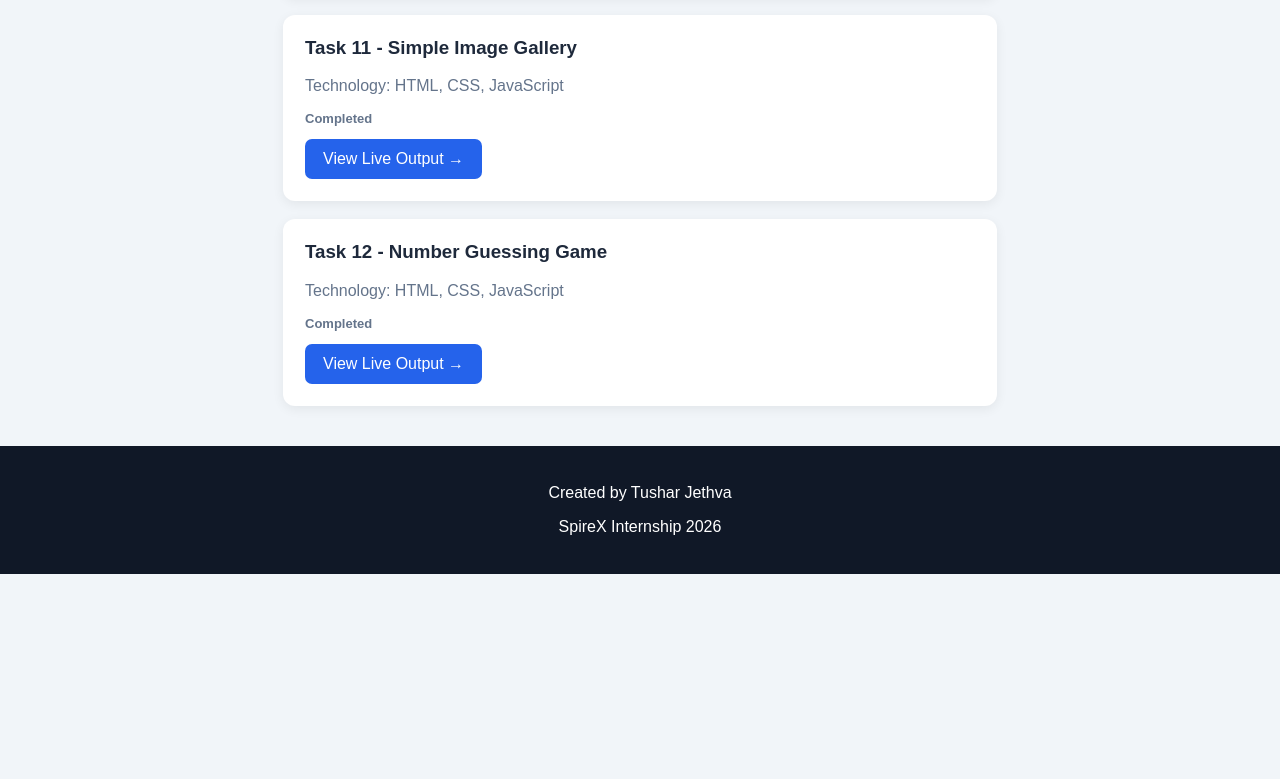
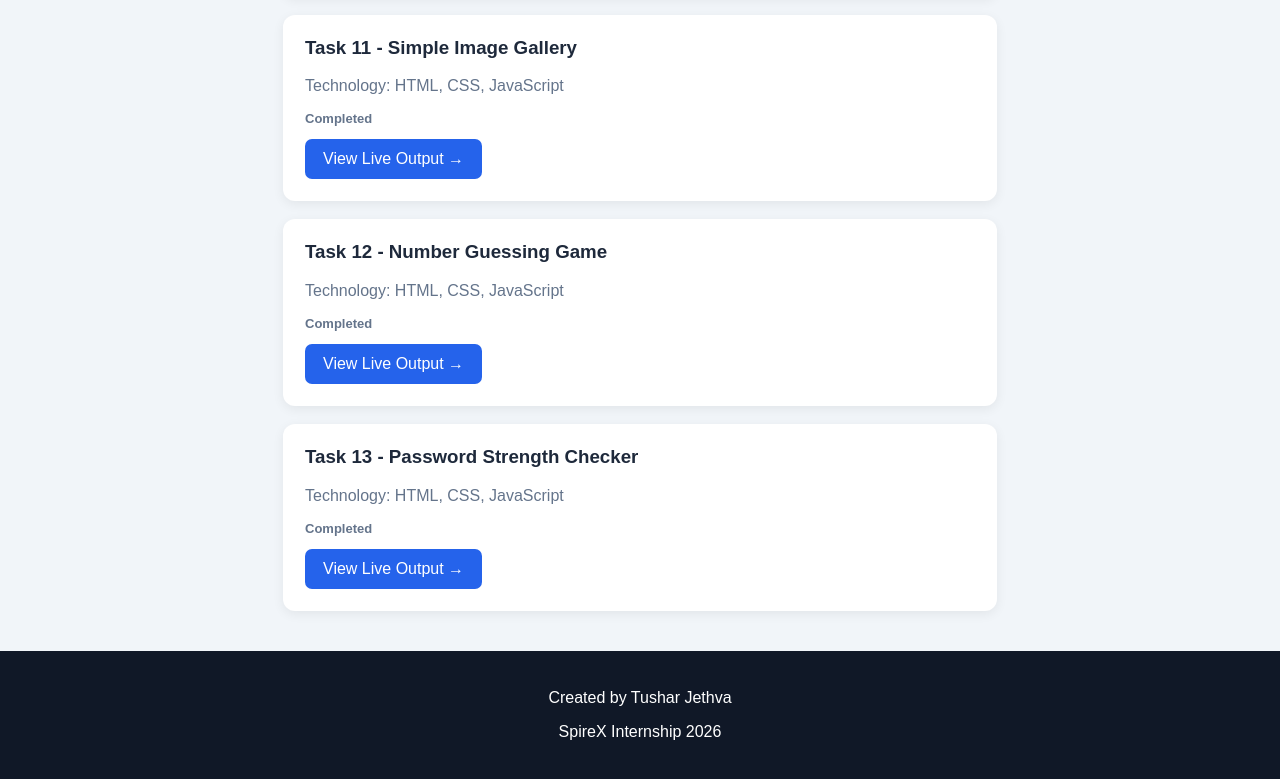
Before and after one commit to TusharJethva07/SpireX-Internship, a plain HTML site: page index.html in a window 1280 px wide. Shown: the part 2393-3172 px from the top of the page. Before the commit the page ends 2967 px from the top, so only its background shows below. Drawn offline with Linux system fonts and the light colour scheme.

Commit message:
Update index.html

```diff
--- a/index.html
+++ b/index.html
@@ -208,6 +208,19 @@
 
 
 
+    <div class="task">
+    <h3>Task 13 - Password Strength Checker</h3>
+    <p>Technology: HTML, CSS, JavaScript</p>
+    <p class="status">Completed</p>
+    <a class="btn" href="/Task-13/passstrengthcheck.html">
+        View Live Output →
+    </a>
+    </div>
+
+
+
+
+
 
 </div>
 
```
